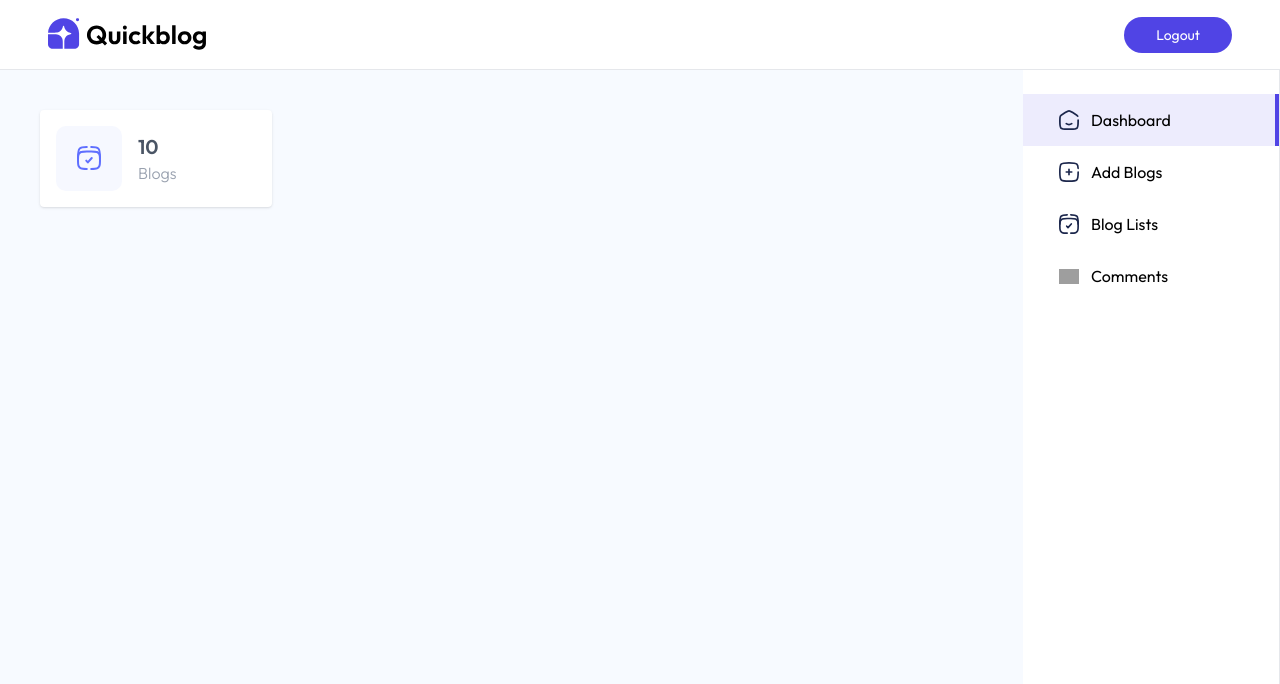
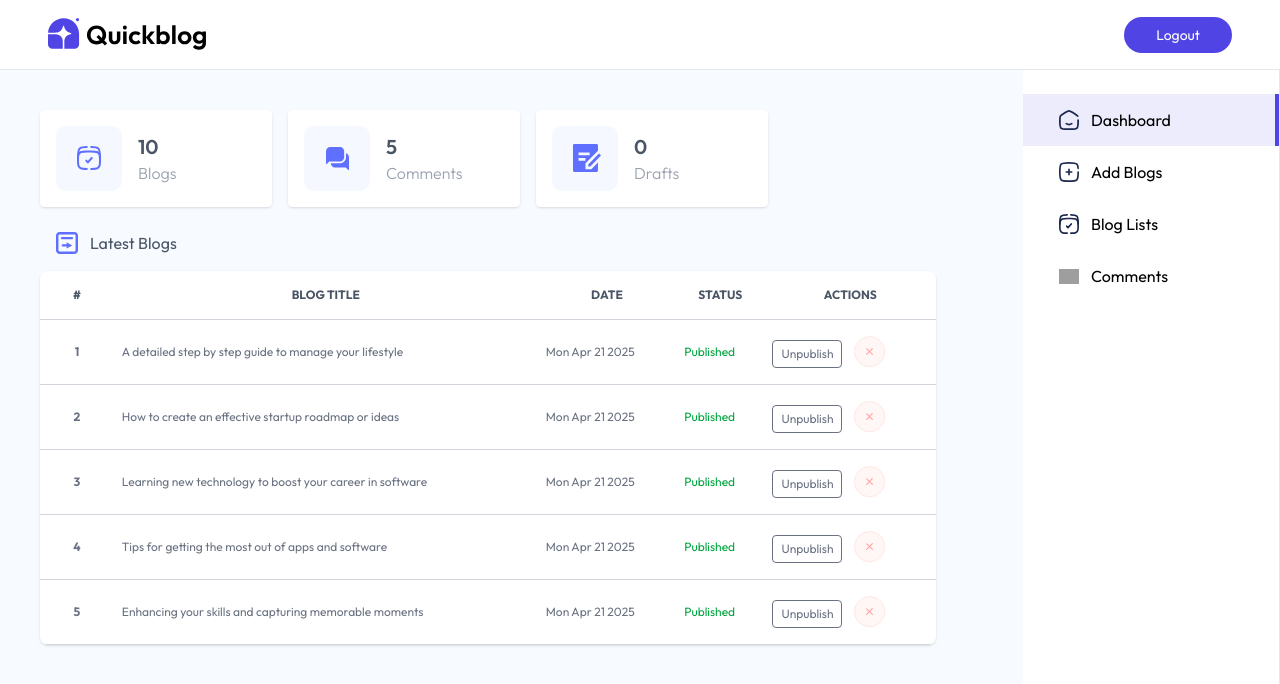
Before and after one commit to abhiishekk2411/aether-blog-app, a React (Vite) app: page /admin in a window 1280 px wide. Shown: the top 684 px of the page. Built offline with nearby package versions, Linux system fonts and the light colour scheme; grey boxes are pictures that could not be loaded; a web font is replaced by a local one.

Commit message:
added addblog page,dashboard page,listblog page

```diff
--- /dev/null
+++ b/src/components/admin/BlogTableItem.jsx
@@ -0,0 +1,40 @@
+import React from 'react'
+import { blog_data , assets } from '../../assets/assets';
+
+
+const BlogTableItem = ({ blog, fetchBlogs, index }) => {
+
+  const { title, createdAt } = blog;
+  const blogDate = new Date(createdAt);
+
+  return (
+    <tr className='border-y border-gray-300'>
+      <th className='px-2 py-4'>{index}</th>
+      <td className='px-2 py-4'>{title}</td>
+
+
+      <td className='px-2 py-4 max-sm:hidden'>{blogDate.toDateString()}</td>
+
+      <td className='px-2 py-4 max-sm:hidden'>
+
+        <p className={`${blog.isPublished ? "text-green-600" : "text-orange-700"}`}>
+          {blog.isPublished ? 'Published' : 'Unpublished'}
+        </p>
+      </td>
+
+      <td className='px-2 py-4 flex text-xs gap-3'>
+        <button className='border px-2 py-0.5 mt-1 rounded cursor-pointer'>
+          {blog.isPublished ? 'Unpublish' : 'Publish'}
+        </button>
+        <img
+          src={assets.cross_icon}
+          className='w-8 hover:scale-110 transition-all cursor-pointer'
+          alt="Delete icon"
+        />
+      </td>
+    </tr>
+
+  )
+}
+
+export default BlogTableItem
--- /dev/null
+++ b/src/components/admin/CommentTableItem.jsx
@@ -0,0 +1,33 @@
+import React from 'react'
+import { assets } from '../../assets/assets';
+
+
+const CommentTableItem = ({comment,fetchComments}) => {
+
+    const{blog,createdAt,_id}=comment;
+    const blogDate=new Date(createdAt);
+
+
+  return (
+    <tr className='order-y border-gray-300'>
+<td className='px-6 py-4'>
+<b className='font-medium text-gray-600'>Blog</b> : {blog.title}<br/>
+<b className='font-medium text-gray-600'>Name</b> : {comment. name}<br/>
+<b className=' font-medium text-gray-600'>Comment</b> : {comment.content}
+</td>
+<td className='px-6 py-4 max-sm: hidden'> {blogDate. toLocaleDateString()}</td>
+<td className='px-6 py-4'>
+<div className='inline-flex items-center gap-4'>
+{
+  !comment.isApproved ?
+    <img src={assets.tick_icon} className='w-5 hover:scale-110 transition-all cursor-pointer' /> :
+    <p className='text-xs border border-green-600 bg-green-100 text-green-600 rounded-full px-3 py-1'>Approved</p>
+}
+<img src={assets.bin_icon} alt="" className='w-5 hover:scale-110 transition-all cursor-pointer' />
+</div>
+</td>
+</tr>
+  )
+}
+
+export default CommentTableItem
--- a/src/pages/admin/AddBlog.jsx
+++ b/src/pages/admin/AddBlog.jsx
@@ -1,10 +1,30 @@
-import React from 'react'
+import React, { useState } from 'react'
 
 const AddBlog = () => {
+
+  const [image, setImage] = useState(false);
+  const [title, setTitle] = useState('');
+  const [subTitle, setSubTitle] = useState('');
+  const [category, setCategory] = useState('Startup');
+  const [isPublished, setIsPublished] = useState(false);
+
+  const onSubmitHandler=async(e)=>{
+    e.preventDefault();
+  }
+
   return (
-    <div>
+    <form className='flex-1 bg-blue-50/50 text-gray-600 h-full overflow-scroll'>
+      <div className='bg-white w-full max-w-3xl md:p-10 p-4 sm:m-10 shadow rounded'>
+        <p>Upload thumbnail</p>
 
-    </div>
+        <label htmlFor="image">
+          <img src={!image ? assets.upload_area:URL.createObjectURL(image)} alt="" className='mt-2 h-16 rounded cursor-pointer' />
+          <input onChange={(e)=>setImage(e.target.value)} value={Files[0]} type="file" id='image' hidden required />
+        </label>
+
+      </div>
+
+    </form>
   )
 }
 
--- a/src/pages/admin/Comments.jsx
+++ b/src/pages/admin/Comments.jsx
@@ -1,9 +1,62 @@
 import React from 'react'
+import { comments_data } from '../../assets/assets'
+import { useState , useEffect} from 'react';
+import CommentTableItem from '../../components/admin/CommentTableItem';
 
 const Comments = () => {
+
+  const [comments, setComments] = useState([]);
+  const [filter, setFilter] = useState('Not Approved');
+
+  const fetchComments = async () => {
+    setComments(comments_data);
+
+  }
+
+  useEffect(() => {
+    fetchComments();
+  })
+
   return (
-    <div>
+    <div className='flex-1 pt-5 px-5 sm:pt-12 sm:pl-16 bg-blue-50/50'>
+      <div className='flex justify-between items-center max-w-3xl'>
+        <h1>Comments</h1>
 
+        <div className='flex gap-4'>
+          <button onClick={() => setFilter('Approved')}
+            className={`shadow-custom-sm border rounded-full px-4 py-1 cursor-pointer text-xs ${filter === 'Approved' ? 'text-primary' : 'text-gray-700'
+              }`}
+          >
+            Approved
+          </button>
+          <button onClick={() => setFilter('Not Approved')}
+            className={`shadow-custom-sm border rounded-full px-4 py-1 cursor-pointer text-xs ${filter === 'Not Approved' ? 'text-primary' : 'text-gray-700'
+              }`}
+          >
+            Not Approved
+          </button>
+        </div>
+      </div>
+      <div className='h-4/5 relative max-w-3xl overflow-x-auto mt-4 bg-white shadow rounded-lg scrollbar-hide'>
+
+        <table className="w-full text-sm text-gray-500">
+          <thead className="text-xs text-gray-700 text-left uppercase">
+            <tr>
+              <th scope="col" className="px-6 py-3"> Blog Title & Comment </th>
+              <th scope="col" className="px-6 py-3 max-sm:hidden"> Date </th>
+              <th scope="col" className="px-6 py-3"> Action</th>
+            </tr>
+          </thead>
+          <tbody>
+            {comments.filter((comment) => {
+              if (filter === "Approved") return comment.isApproved === true;
+              return comment.isApproved === false;
+            }).map((comment, index) => <CommentTableItem key={comment._id}
+              comment={comment} index={index + 1} fetchComments={fetchComments} />)}
+
+          </tbody>
+        </table>
+      </div>
     </div>
   )
 }
--- a/src/pages/admin/Dashboard.jsx
+++ b/src/pages/admin/Dashboard.jsx
@@ -1,26 +1,28 @@
 import React, { useEffect, useState } from 'react'
 import { assets, dashboard_data } from '../../assets/assets'
+import BlogTableItem from '../../components/admin/BlogTableItem'
 
 const Dashboard = () => {
 
-  const[dashboardData,setDashboardData]=useState({
-    blogs:0,
-    comments:0,
-    drafts:0,
-    recentBlogs:[]
+  const [dashboardData, setDashboardData] = useState({
+    blogs: 0,
+    comments: 0,
+    drafts: 0,
+    recentBlogs: []
   })
 
-  const fetchDashboard=async () => {
+  const fetchDashboard = async () => {
     setDashboardData(dashboard_data);
   }
 
-  useEffect(()=>{
+  useEffect(() => {
     fetchDashboard();
-  },[])
+  }, [])
 
   return (
     <div className='md:p-10 bg-blue-50/50 p-4 flex-1'>
       <div className='flex flex-wrap gap-4'>
+
         <div className='flex items-center gap-4 bg-white p-4 min-w-58 rounded shadow cursor-pointer hover:scale-105 transition-all'>
           <img src={assets.dashboard_icon_1} alt="" />
           <div>
@@ -28,6 +30,53 @@ const Dashboard = () => {
             <p className='text-gray-400 font-light'>Blogs</p>
           </div>
         </div>
+
+        <div className='flex items-center gap-4 bg-white p-4 min-w-58 rounded shadow cursor-pointer hover:scale-105 transition-all'>
+          <img src={assets.dashboard_icon_2} alt="" />
+          <div>
+            <p className='text-xl text-gray-600 font-semibold'>{dashboardData.comments}</p>
+            <p className='text-gray-400 font-light'>Comments</p>
+          </div>
+        </div>
+
+        <div className='flex items-center gap-4 bg-white p-4 min-w-58 rounded shadow cursor-pointer hover:scale-105 transition-all'>
+          <img src={assets.dashboard_icon_3} alt="" />
+          <div>
+            <p className='text-xl text-gray-600 font-semibold'>{dashboardData.drafts}</p>
+            <p className='text-gray-400 font-light'>Drafts</p>
+          </div>
+        </div>
+      </div>
+
+      <div>
+        <div className='flex items-center gap-3 m-4 mt-6 text-gray-600'>
+          <img src={assets.dashboard_icon_4} alt="" />
+          <p >Latest Blogs</p>
+        </div>
+        <div className='relative max-w-4xl overflow-x-auto shadow rounded-lg bg-white scrollbar-hide'>
+          <table className='w-full text-xs text-gray-500'>
+            <thead className='text-xs text-gray-600 text--left uppercase'>
+              <tr>
+                <th scope='col' className='px-2 py-4 xl:px-6'>#</th>
+                <th scope='col' className='px-2 py-4 '>BLOG TITLE</th>
+                <th scope='col' className='px-2 py-4 max-sm:hidden'>DATE</th>
+                <th scope='col' className='px-2 py-4 max-sm:hidden'>STATUS</th>
+                <th scope='col' className='px-2 py-4 '>ACTIONS</th>
+              </tr>
+            </thead>
+            <tbody>
+              {dashboardData.recentBlogs.map((blog, index) => (
+                <BlogTableItem
+                  key={blog._id}
+                  blog={blog}
+                  fetchBlogs={fetchDashboard}
+                  index={index + 1}
+                />
+              ))}
+            </tbody>
+          </table>
+        </div>
+
       </div>
 
     </div>
--- a/src/pages/admin/ListBlog.jsx
+++ b/src/pages/admin/ListBlog.jsx
@@ -1,9 +1,46 @@
 import React from 'react'
+import { blog_data } from '../../assets/assets';
+import BlogTableItem from '../../components/admin/BlogTableItem';
+import { useState, useEffect } from 'react';
 
 const ListBlog = () => {
+  const [blogs, setBlogs] = useState([]);
+
+  const fetchBlogs = async () => {
+    setBlogs(blog_data);
+  }
+
+  useEffect(() => {
+    fetchBlogs()
+  }, [])
+
   return (
-    <div>
+    <div className=''>
+      <h1>All Blogs</h1>
 
+      <div className='mt-4 relative h-4/5 max-w-4xl overflow-x-auto shadow rounded-lg bg-white scrollbar-hide'>
+        <table className='w-full text-xs text-gray-500'>
+          <thead className='text-xs text-gray-600 text--left uppercase'>
+            <tr>
+              <th scope='col' className='px-2 py-4 xl:px-6'>#</th>
+              <th scope='col' className='px-2 py-4 '>BLOG TITLE</th>
+              <th scope='col' className='px-2 py-4 max-sm:hidden'>DATE</th>
+              <th scope='col' className='px-2 py-4 max-sm:hidden'>STATUS</th>
+              <th scope='col' className='px-2 py-4 '>ACTIONS</th>
+            </tr>
+          </thead>
+          <tbody>
+            {blogs.map((blog, index) => (
+              <BlogTableItem
+                key={blog._id}
+                blog={blog}
+                fetchBlogs={fetchBlogs}
+                index={index + 1}
+              />
+            ))}
+          </tbody>
+        </table>
+      </div>
     </div>
   )
 }
```
